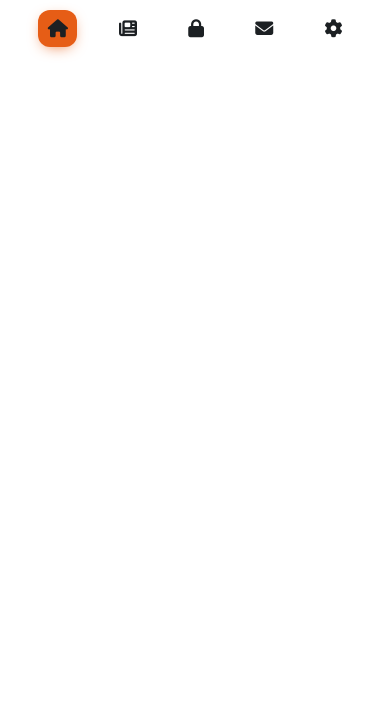
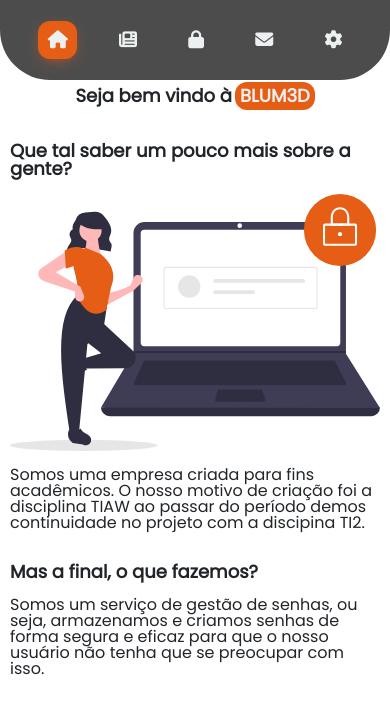
Before and after one commit to BLUM3D/blumed-new, a plain HTML site: page index.html in a window 390 px wide. Drawn offline with nearby package versions, Linux system fonts and the light colour scheme.

Commit message:
add navbar mobile

```diff
--- /dev/null
+++ b/Js/index.js
@@ -0,0 +1,12 @@
+var lastScrollTop = 0;
+const navbar = document.getElementById('nav');
+window.addEventListener("scroll" , () => {
+  var scrollTop = window.scrollY || document.documentElement.scrollTop;
+  if (scrollTop > lastScrollTop) {
+    navbar.style.top = "-80px";
+    navbar.classList.toggle("ativo");
+  }else{
+    navbar.style.top = "0px";
+  }
+  lastScrollTop = scrollTop;
+})
--- a/index.html
+++ b/index.html
@@ -26,7 +26,7 @@
 
 <body>
   <aside class="left-aside">
-    <nav>
+    <nav id="nav">
       <div class="logo">
         <a href="index.html"><img src="./assets/img/logo-preta1 (1).png" alt="" srcset=""></a>
       </div>
@@ -50,9 +50,33 @@
     </nav>
   </aside>
   <main class="content">
+    <section class="top-bar">
+      <div class="titles">
+        <h3>Seja bem vindo à</h3>
+        <h2>BLUM3D</h2>
+      </div>
+    </section>
+    <section class="quem-somos">
+      <div class="title">
+        <h2>Que tal saber um pouco mais sobre a gente?</h2>
+      </div>
+      <div class="desenho">
+        <img src="./assets/svg/undraw_secure_login_pdn4.svg" alt="">
+      </div>
+      <article class="descricao">
+        <p>Somos uma empresa criada para fins acadêmicos. O nosso motivo de criação foi a disciplina <span>TIAW</span> ao passar do período demos continuidade no projeto com a discipina <span>TI2</span>.
+      </article>
+      <div class="title">
+        <h2>Mas a final, o que fazemos?</h2>
+      </div>
+      <article class="descricao">
+        <p>Somos um serviço de gestão de senhas, ou seja, armazenamos e criamos senhas de forma segura e eficaz para que o nosso usuário não tenha que se preocupar com isso.</p>
+      </article>
+    </section>
   </main>
 
   <script src="https://cdn.jsdelivr.net/npm/bootstrap@5.1.3/dist/js/bootstrap.bundle.min.js" integrity="sha384-ka7Sk0Gln4gmtz2MlQnikT1wXgYsOg+OMhuP+IlRH9sENBO0LRn5q+8nbTov4+1p" crossorigin="anonymous"></script>
+  <script src="./Js/index.js"></script>
 </body>
 
 </html>
--- a/style/config.css
+++ b/style/config.css
@@ -31,9 +31,9 @@ footer, header, hgroup, menu, nav, section {
 body {
 	line-height: 1;
 }
-ol, ul {
+/* ol, ul {
 	list-style: none;
-}
+} */
 blockquote, q {
 	quotes: none;
 }
@@ -121,15 +121,36 @@ body{
 
     .left-aside{
       width: 100%;
+      clear: both;
+      margin-bottom: 2rem;
     }
     body{
       padding: 10px;
+      flex-direction: column;
     }
     nav{
       display: flex;
       flex-direction: row;
       align-items: center;
       justify-content: center;
+      position:fixed;
+      width: 100vw;
+      height: 80px;
+      box-sizing: border-box;
+      transition: .8s;
+      bottom: 0;
+      left: 0;
+      background-color: rgba(0, 0, 0, 0.7);
+      border-radius:  0px  0px 50px 50px ;
+    }
+
+    nav.ativo{
+     background-color: rgba(0, 0, 0, 0.7);
+     border-radius:  0px  0px 50px 50px ;
+    }
+
+    .content{
+      margin-top:  40px;
     }
 
     .logo{
@@ -142,9 +163,28 @@ body{
     }
 
     .nav-link{
-  color: var(--BLACK1);
+      color: var(--WHITE1);
       width: fit-content;
       border-radius: 12px;
       font-size: large;
     }
+
+    .titles{
+      display: flex;
+      flex-direction: row;
+      gap: .2rem;
+      justify-content:center;
+      font-size:large;
+      align-items: center;
+      font-weight: bold;
+      margin-bottom: 2rem;
     }
+
+    .titles h2{
+      background-color: var(--ORANGE1);
+      color: var(--WHITE1);
+      padding: .3rem;
+      border-radius: 12px;
+    }
+
+}
--- a/style/style.css
+++ b/style/style.css
@@ -1 +1,24 @@
 @import url(./config.css);
+@media (max-width: 767px){
+  .quem-somos h2{
+    font-size:large;
+    font-weight:bold;
+  }
+
+  .desenho{
+    display: flex;
+    flex-direction:row;
+    justify-content:center;
+    margin-bottom:1rem;
+  }
+  .desenho img{
+    width:100%;
+    margin: 0 auto;
+  }
+  .title{
+    margin-bottom: 1rem;
+  }
+  .descricao{
+    margin-bottom:2rem;
+  }
+}
```
Also changed, not shown: assets/svg/undraw_secure_login_pdn4.svg (added). Lines whose indentation alone changed are shown as unchanged.
